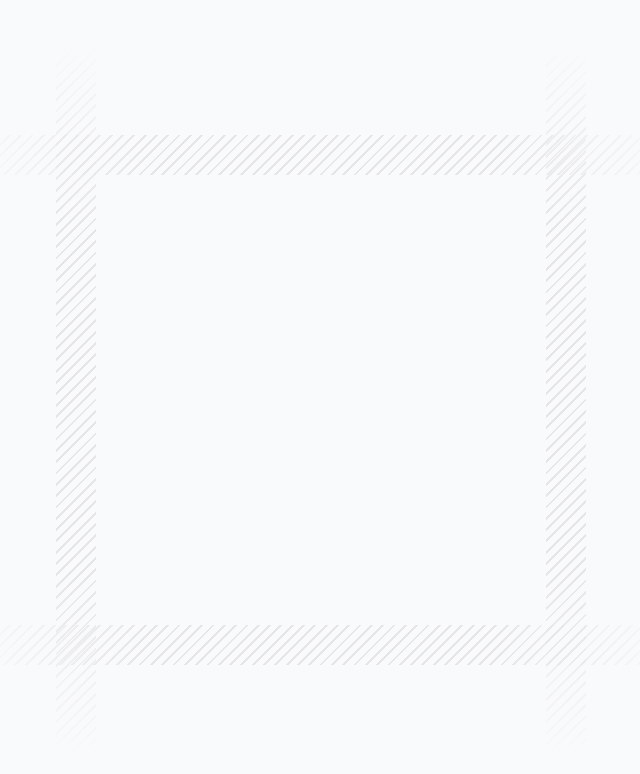
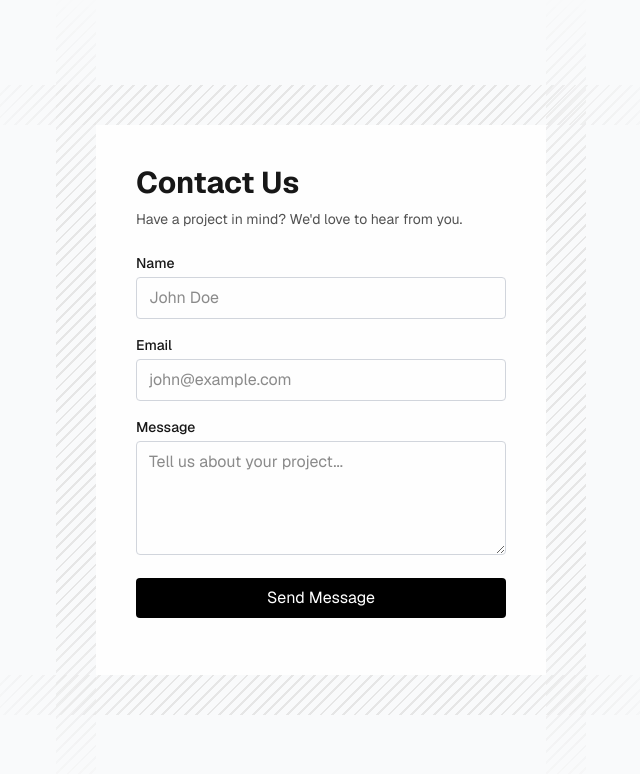
Before and after one commit to mouanvikram/components-challenge, a Next.js app in the folder day-31-to-60/day-43-to-day-60/components/: page / in a window 1280 px wide. Shown: the top 774 px of the page, without its empty margins (319-959 px from the left). Built offline with nearby package versions, Linux system fonts and the light colour scheme.

Commit message:
made a seprate component for contact us

```diff
--- a/day-31-to-60/day-43-to-day-60/components/src/app/page.tsx
+++ b/day-31-to-60/day-43-to-day-60/components/src/app/page.tsx
@@ -1,10 +1,10 @@
 "use client";
 
-import { Scales } from "@/components/ui/contact_us";
+import ContactUs from "@/components/ui/contact_us";
 export default function HomePage() {
   return (
     <main className="flex min-h-screen flex-col items-center justify-center gap-6 bg-gray-50">
-      <Scales width={450} height={450} overflow={130}/>
+      <ContactUs/>
     </main>
   );
 }
--- a/day-31-to-60/day-43-to-day-60/components/src/components/ui/contact_us.tsx
+++ b/day-31-to-60/day-43-to-day-60/components/src/components/ui/contact_us.tsx
@@ -5,16 +5,22 @@ import { ReactNode } from "react";
 type ScaleProps = {
   width: number;
   height: number;
-  overflow:number;
+  overflow: number;
   children?: ReactNode;
 };
 
 const stripes =
   "bg-[repeating-linear-gradient(135deg,transparent_0_6px,rgb(230_230_230)_6px_8px)]";
 
-export function Scales({ width, height, overflow = 100, children }: ScaleProps) { // px outside on each side
+export function Scales({
+  width,
+  height,
+  overflow = 100,
+  children,
+}: ScaleProps) {
+  // px outside on each side
 
-  const  w2 = width + overflow * 2;
+  const w2 = width + overflow * 2;
   const h2 = height + overflow * 2;
   return (
     <div
@@ -78,3 +84,58 @@ export function Scales({ width, height, overflow = 100, children }: ScaleProps)
     </div>
   );
 }
+
+export default function ContactUs() {
+  return (
+    <Scales width={450} height={550} overflow={130}>
+      <div className="flex h-full w-full items-center justify-center">
+        <div className="w-full h-full  bg-white/80 p-10">
+          <h2 className="mb-2 text-3xl font-bold">Contact Us</h2>
+
+          <p className="mb-6 text-sm text-neutral-600">
+            Have a project in mind? We'd love to hear from you.
+          </p>
+
+          <form className="space-y-4">
+            <div>
+              <label className="mb-1 block text-sm font-medium">Name</label>
+              <input
+                type="text"
+                className="w-full rounded-sm border
+                  border-gray-300 px-3 py-2 outline-none focus:ring"
+                placeholder="John Doe"
+              />
+            </div>
+
+            <div>
+              <label className="mb-1 block text-sm font-medium">Email</label>
+              <input
+                type="email"
+                className="w-full rounded-sm border
+                  border-gray-300 px-3 py-2 outline-none focus:ring"
+                placeholder="john@example.com"
+              />
+            </div>
+
+            <div>
+              <label className="mb-1 block text-sm font-medium">Message</label>
+              <textarea
+                rows={4}
+                className="w-full rounded-sm border
+                  border-gray-300 px-3 py-2 outline-none focus:ring"
+                placeholder="Tell us about your project..."
+              />
+            </div>
+
+            <button
+              type="submit"
+              className="w-full rounded-sm bg-black px-4 py-2 text-white transition hover:opacity-90"
+            >
+              Send Message
+            </button>
+          </form>
+        </div>
+      </div>
+    </Scales>
+  );
+}
```
